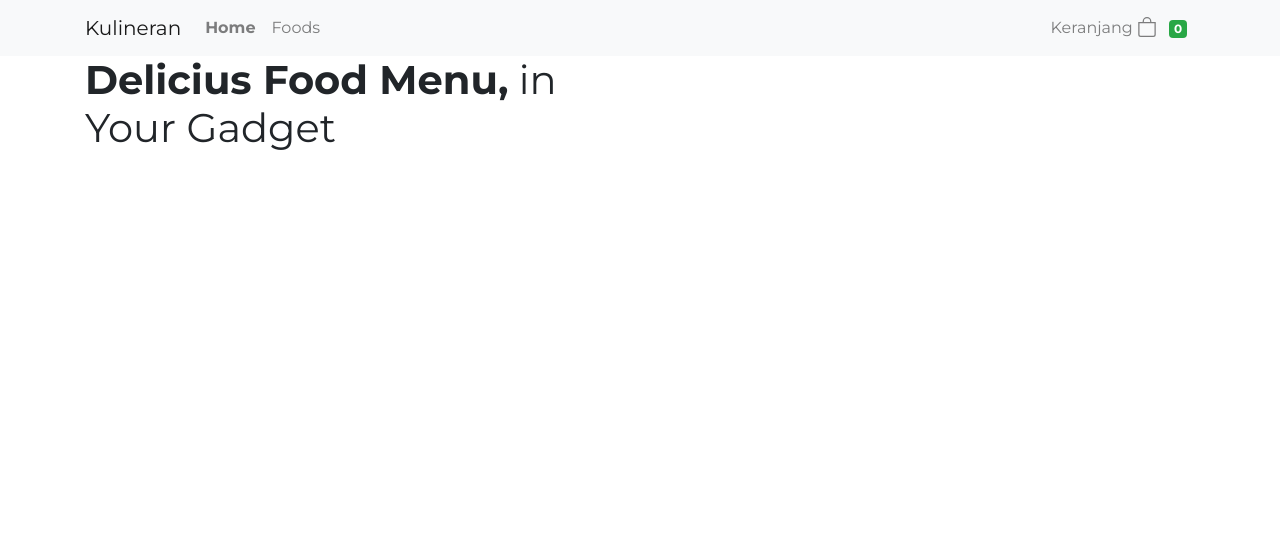
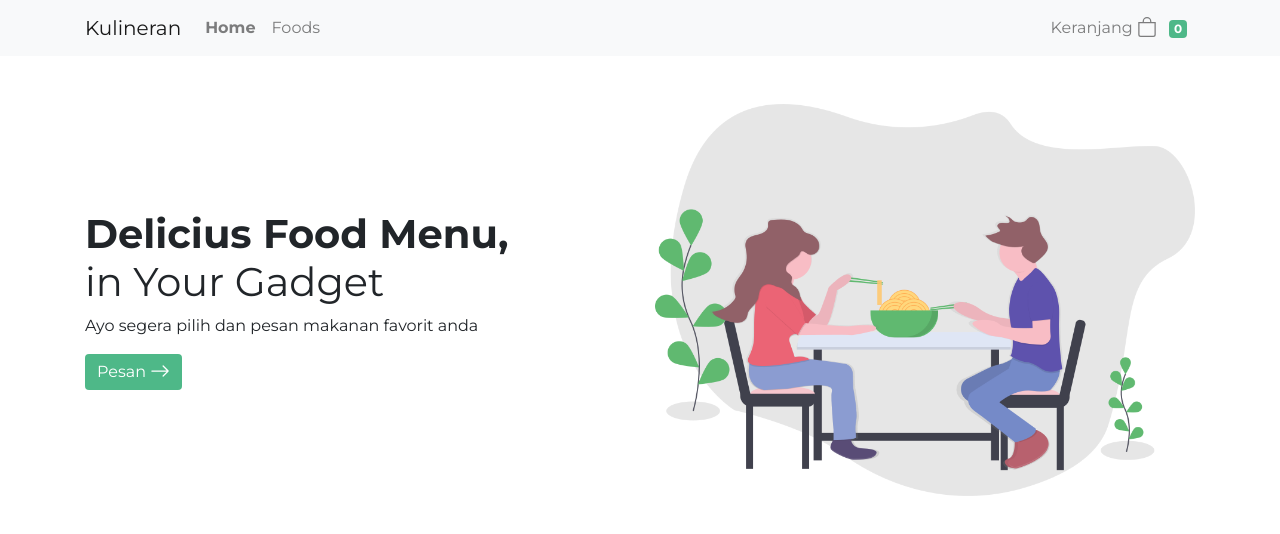
Before and after one commit to wahyuputraadi/kulineran, a Vue app: page / in a window 1280 px wide. Shown: the top 534 px of the page. Built offline with nearby package versions, Linux system fonts and the light colour scheme.

Commit message:
update banner

```diff
--- a/public/assets/css/style.css
+++ b/public/assets/css/style.css
@@ -5,3 +5,9 @@
 #app {
     font-family: 'Montserrat';
 }
+
+.btn-success,
+.navbar .badge-success {
+    background: #4eb888;
+    border: none;
+}
--- a/public/index.html
+++ b/public/index.html
@@ -12,7 +12,7 @@
 
 
     <!-- style -->
-    <link rel="stylesheet" href="../public/assets/css/style.css">
+    <link rel="stylesheet" href="/public/assets/css/style.css">
 
     <!-- font -->
     <link href="https://fonts.googleapis.com/css2?family=Montserrat:wght@300;400;700&display=swap" rel="stylesheet">
--- a/src/components/Hero.vue
+++ b/src/components/Hero.vue
@@ -1,10 +1,21 @@
 <template>
   <div class="container">
-    <div class="row">
+    <div class="row mt-5">
       <div class="col">
-        <h1><strong>Delicius Food Menu,</strong> in Your Gadget</h1>
+        <div class="d-flex h-100">
+          <div class="justify-content-center align-self-center">
+            <h1>
+              <strong>Delicius Food Menu,</strong> <br />
+              in Your Gadget
+            </h1>
+            <p>Ayo segera pilih dan pesan makanan favorit anda</p>
+            <router-link class="btn btn-success" to="/pesan">Pesan  <b-icon-arrow-right></b-icon-arrow-right></router-link>
+          </div>
+        </div>
       </div>
-      <div class="col"></div>
+      <div class="col">
+        <img src="/assets/img/hero-foods.png" width="100%" />
+      </div>
     </div>
   </div>
 </template>
```
Also changed, not shown: public/assets/img/hero-foods.png (added).
